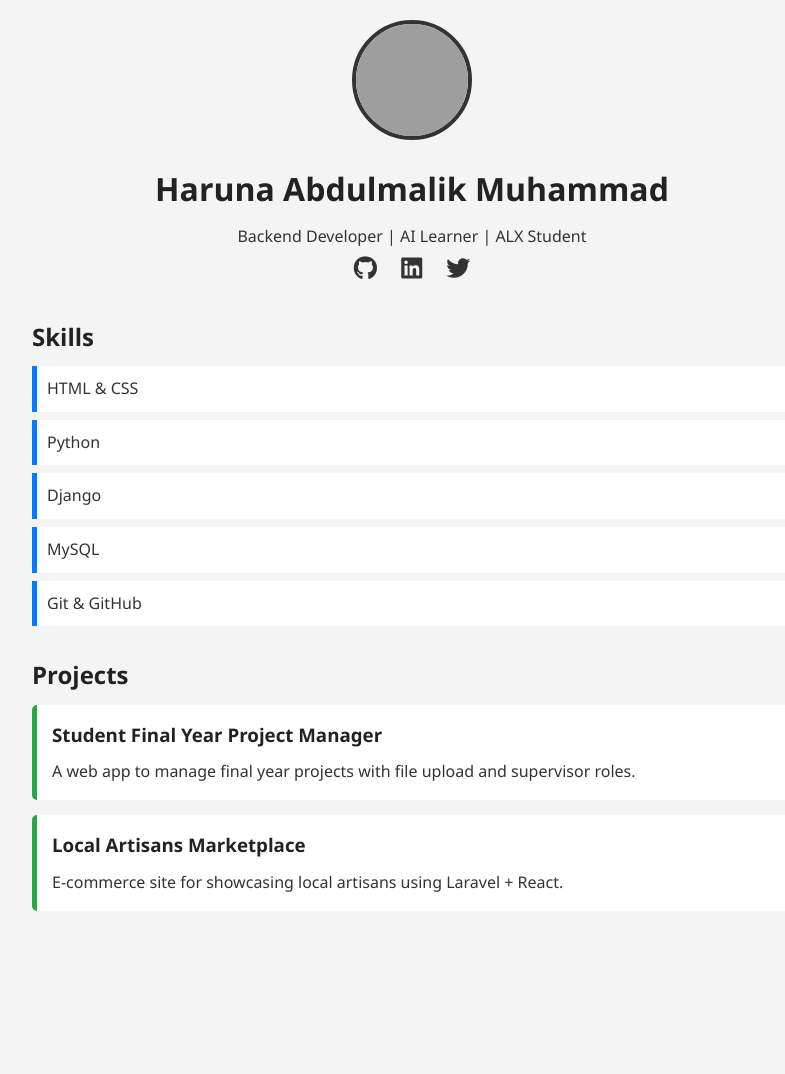
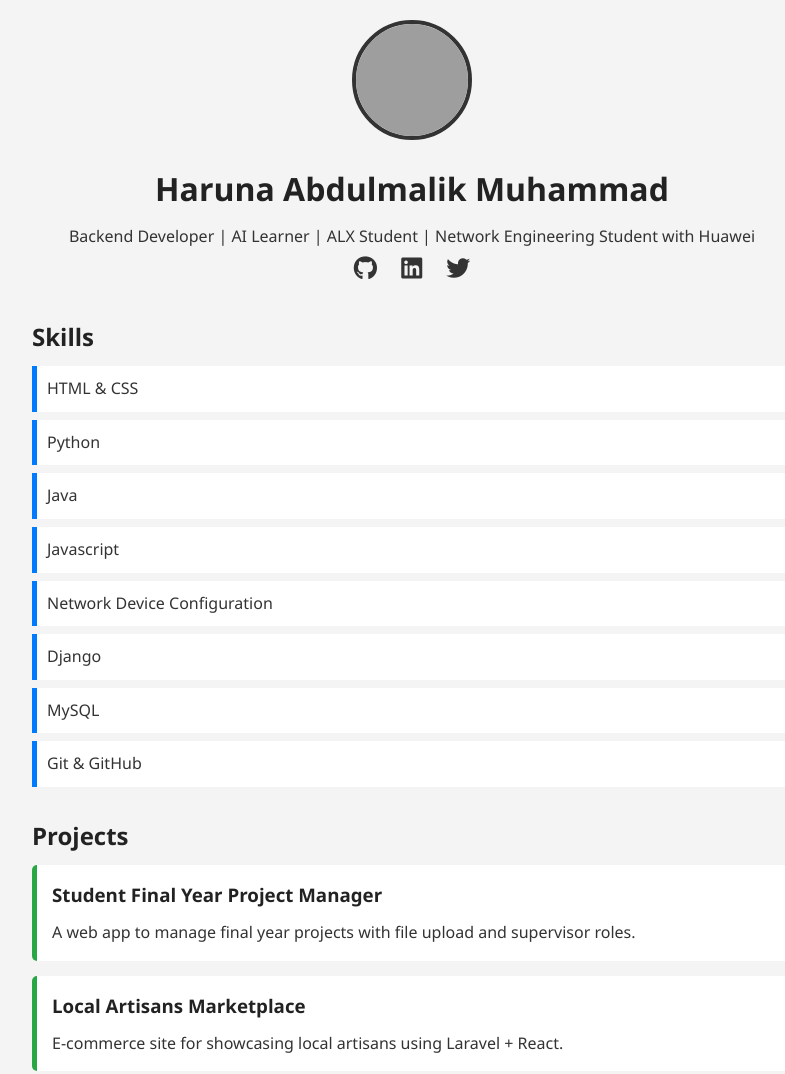
Before and after one commit to nuraddeen2014/portfolio, a plain HTML site: page index.html in a window 1280 px wide. Shown: the whole page, without its empty margins (228-1013 px from the left). Before the commit the page ends 961 px from the top, so only its background shows below. Drawn offline with Linux system fonts and the light colour scheme; grey boxes are pictures that could not be loaded.

Commit message:
Update index.html

```diff
--- a/index.html
+++ b/index.html
@@ -13,7 +13,7 @@
     <header>
       <img src="professional.png" alt="Profile Photo" class="profile-img"/>
       <h1>Haruna Abdulmalik Muhammad</h1>
-      <p>Backend Developer | AI Learner | ALX Student</p>
+      <p>Backend Developer | AI Learner | ALX Student | Network Engineering Student with Huawei</p>
       <div class="social-icons">
         <a href="#"><i class="fab fa-github"></i></a>
         <a href="#"><i class="fab fa-linkedin"></i></a>
@@ -26,6 +26,9 @@
       <ul>
         <li>HTML & CSS</li>
         <li>Python</li>
+        <li>Java</li>
+        <li>Javascript</li>
+        <li>Network Device Configuration</li>
         <li>Django</li>
         <li>MySQL</li>
         <li>Git & GitHub</li>
```
